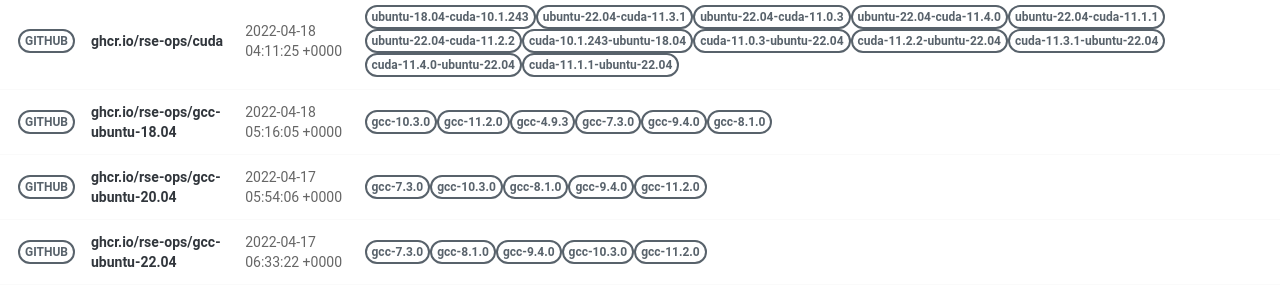
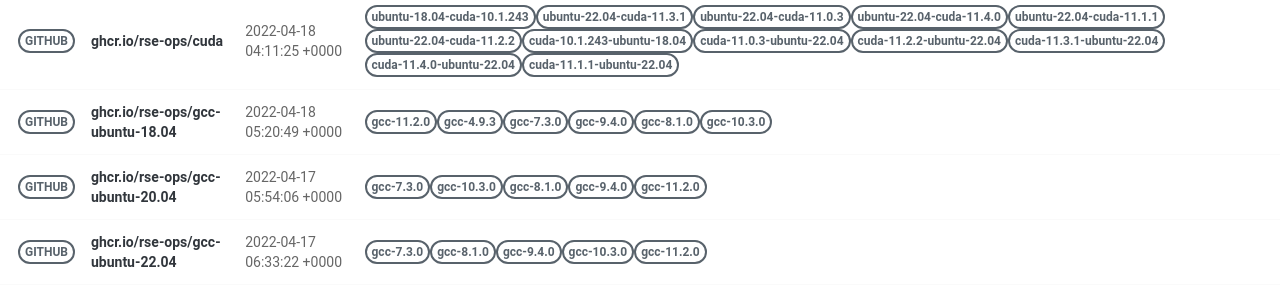
Before and after one commit to rse-ops/docker-images, a Jekyll site: the page built from pages/index.md, in a window 1280 px wide. Shown: the part 502-801 px from the top of the page. Built offline with Jekyll 4.4.1, drawn with Linux system fonts in a browser that asks for light colours; nearby versions of some CDN libraries.

Commit message:
Automated push to update library 2022-04-18

```diff
--- a/_library/ghcr.io-rse-ops-gcc-ubuntu-18.04.md
+++ b/_library/ghcr.io-rse-ops-gcc-ubuntu-18.04.md
@@ -1,14 +1,11 @@
 ---
 layout: container
 name: ghcr.io/rse-ops/gcc-ubuntu-18.04
-updated_at: 2022-04-18 05:16:05.591465
+updated_at: 2022-04-18 05:20:49.636977
 
 
 container_url: https://github.com/orgs/rse-ops/packages/container/package/gcc-ubuntu-18.04
 versions:
- - tag: gcc-10.3.0
-   dockerfile: https://github.com/rse-ops/docker-images/blob/main/ubuntu/gcc/Dockerfile
-   manifest: https://crane.ggcr.dev/manifest/ghcr.io/rse-ops/gcc-ubuntu-18.04:gcc-10.3.0
  - tag: gcc-11.2.0
    dockerfile: https://github.com/rse-ops/docker-images/blob/main/ubuntu/gcc/Dockerfile
    manifest: https://crane.ggcr.dev/manifest/ghcr.io/rse-ops/gcc-ubuntu-18.04:gcc-11.2.0
```
Also changed, not shown: other parts of _library/ghcr.io-rse-ops-gcc-ubuntu-18.04.md (+3 -0 lines).
